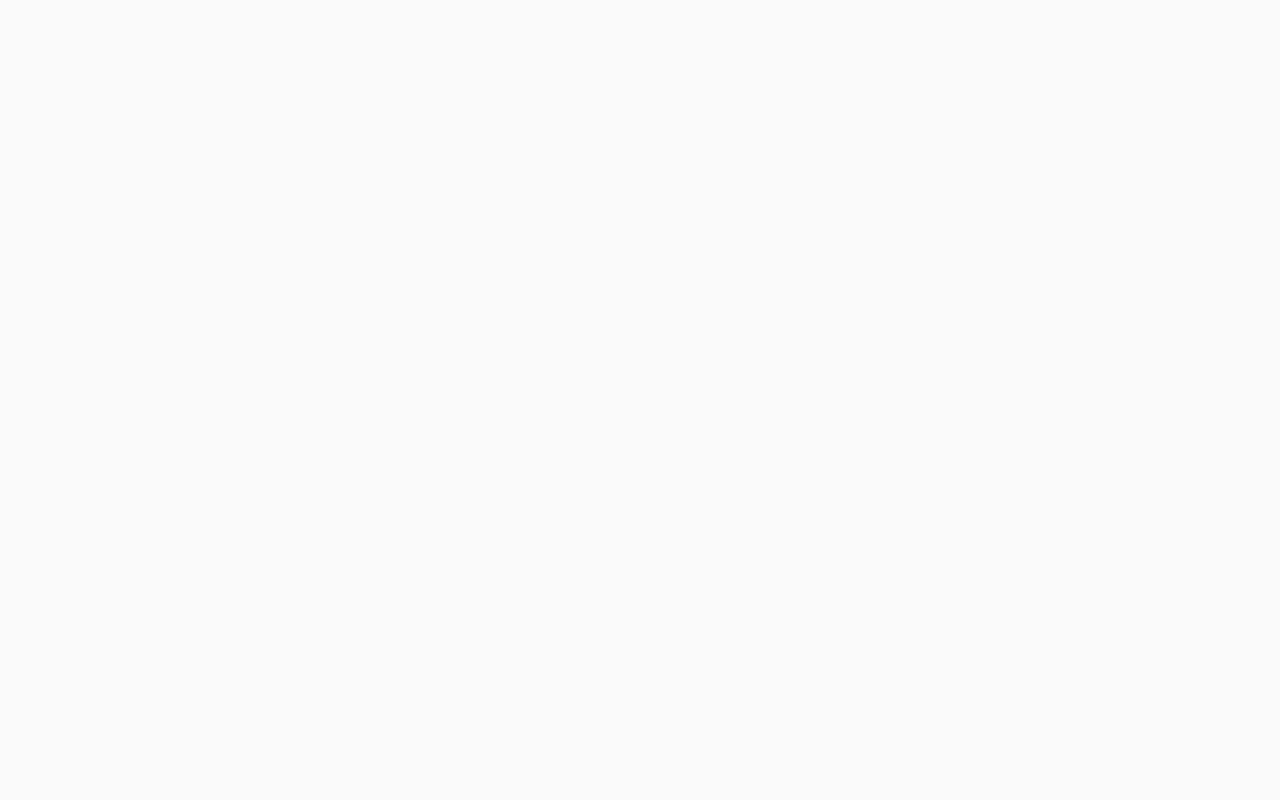
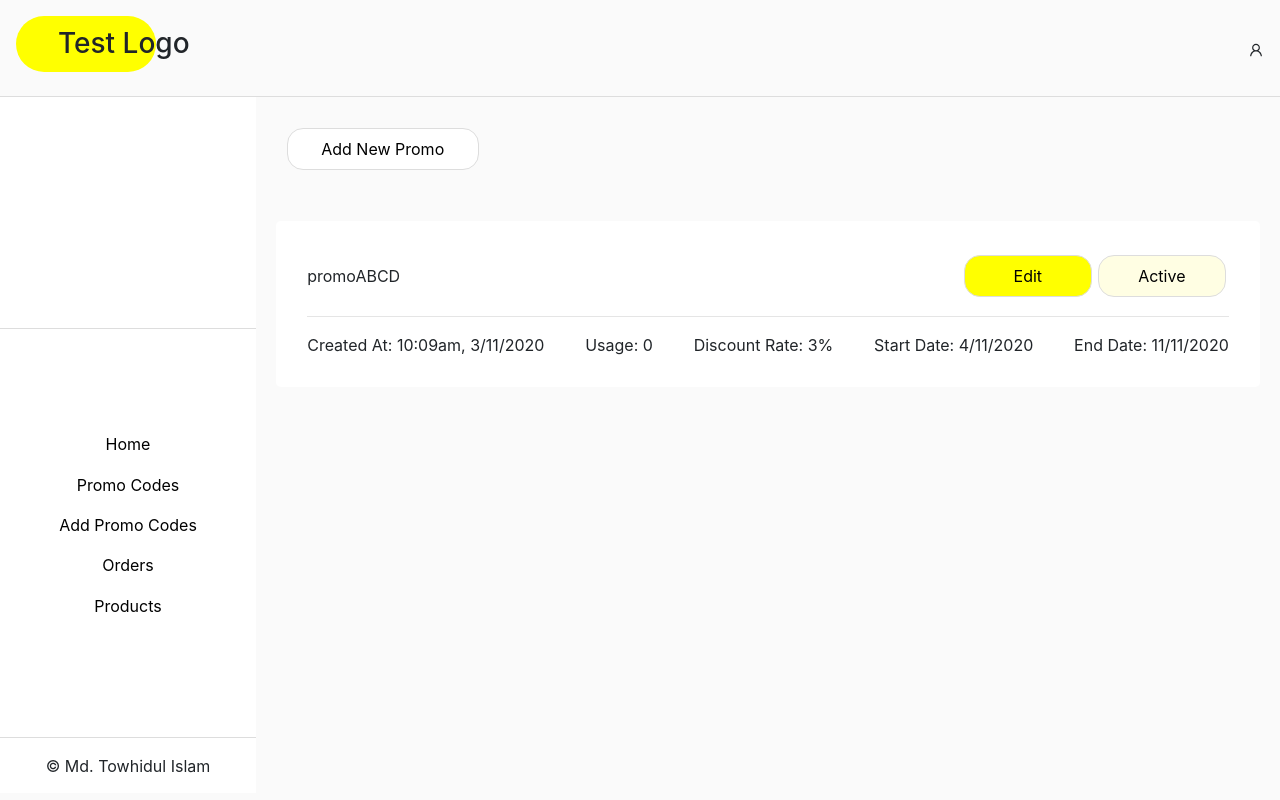
Before and after one commit to TowhidAust/onlineProductSellingApp, a React (Create React App) app: page /Promocodes in a window 1280 px wide. Built offline with nearby package versions, Linux system fonts and the light colour scheme.

Commit message:
delete cart

```diff
--- a/src/App.js
+++ b/src/App.js
@@ -15,6 +15,8 @@ import adminDetails from './components/AdminPanel/adminDetails';
 import Products from './components/AdminPanel/products';
 import AddNewProduct from './components/AdminPanel/addNewProd';
 import Orders from './components/AdminPanel/orders';
+import Promocodes from './components/AdminPanel/promocodes';
+import AddPromoCodes from './components/AdminPanel/addPromo';
 
 export default class App extends Component {
   constructor(props) {
@@ -41,6 +43,8 @@ export default class App extends Component {
             <Route path="/AdminProducts" exact component={Products}></Route>
             <Route path="/AddNewProduct" exact component={AddNewProduct}></Route>
             <Route path="/Orders" exact component={Orders}></Route>
+            <Route path="/Promocodes" exact component={Promocodes}></Route>
+            <Route path="/AddPromocodes" exact component={AddPromoCodes}></Route>
           </Switch>
         </div>
 
--- a/src/components/AdminPanel/addNewProd.js
+++ b/src/components/AdminPanel/addNewProd.js
@@ -1,6 +1,8 @@
 import React, { Component } from 'react';
+import { AiOutlineUser } from 'react-icons/ai';
 import { v4 as uuidv4 } from 'uuid';
 import { database } from '../../firebase';
+import LeftDrawer from '../Left_Drawer';
 
 
 
@@ -116,12 +118,8 @@ export default class AddNewProduct extends Component {
                 "discount": this.state.productDiscount,
             }
 
-            database.ref('/products').once("value").then((snapshot) => {
-                console.log("data from db=",snapshot.val());
-            })
 
-
-
+            // TODO need to use backend server to add the product with security.
             database.ref('/Products').push(data).then((snapshot) => {
                 console.log(snapshot.key);
                 alert("product data added successfully");
@@ -133,7 +131,22 @@ export default class AddNewProduct extends Component {
 
     render() {
         return (
-            <div className="addProductContainer">
+
+            <>
+            <div className="admin_header">
+                <h3 className="logo">
+                    <span>Test Logo</span>
+                </h3>
+                <span className="userIcon">
+                        <AiOutlineUser />
+                </span>
+            </div>
+            <div className="adminProductsCard">
+
+                <div className="leftDrawer">
+                            <LeftDrawer/>
+                </div>
+                <div className="rightPanel">
 
                 <div className="addProductInner">
                 <div>
@@ -165,10 +178,12 @@ export default class AddNewProduct extends Component {
                     <span onClick={ (e)=>{this.onclickInactiveHandler(e)}}>Inactive</span>
                 </div>
 
-                <div><button onClick={(e)=>{this.submitButtonClickHandler(e)}}>Add Product</button></div>
+                <div><button onClick={(e) => { this.submitButtonClickHandler(e) }}>Add Product</button></div>
+                </div>
             </div>
 
             </div>
+        </>
         )
     }
 }
--- /dev/null
+++ b/src/components/AdminPanel/addPromo.js
@@ -0,0 +1,61 @@
+import React, { Component } from 'react'
+import { AiOutlineUser } from 'react-icons/ai'
+import LeftDrawer from '../Left_Drawer'
+
+export default class AddPromoCodes extends Component {
+    render() {
+        return (
+            <>
+               <div className="admin_header">
+                    <h3 className="logo">
+                        <span>Test Logo</span>
+                    </h3>
+                    <span className="userIcon">
+                            <AiOutlineUser />
+                    </span>
+                </div>
+                <div className="adminProductsCard">
+                    <div className="leftDrawer">
+                        <LeftDrawer/>
+                    </div>
+
+                    <div className="rightPanel">
+                        <div className="addPromoCodesCont">
+
+                            <div>
+                                <div>Promo Code</div>
+                                <input type="text" />
+                            </div>
+
+                            <div>
+                                <div>Start Date</div>
+                                <input type="text" />
+                            </div>
+
+                            <div>
+                                <div>End Date</div>
+                                <input type="text" />
+                            </div>
+
+                            <div>
+                                <div>Discount Rate</div>
+                                <input type="text" />
+                            </div>
+
+                            <div>
+                                <div>Use Time</div>
+                                <input type="text" />
+                            </div>
+
+                            <div className="PromoactiveInactiveState">
+                                <span>Active</span>
+                                <span>Inactive</span>
+                            </div>
+                            <button>Add Promo Codes</button>
+                        </div>
+                    </div>
+                </div>
+            </>
+        )
+    }
+}
--- a/src/components/AdminPanel/admin.css
+++ b/src/components/AdminPanel/admin.css
@@ -166,8 +166,19 @@ overflow: auto;
     flex-direction: column;
     padding: 2em;
     border-radius: 0.3em;
+    width: 30%;
+    margin: auto;
+    margin-top: 5%;
 
 }
+
+.addProductInner button{
+    background-color: yellow;
+    padding: 0.3em;
+    border: 1px solid #ddd;
+    border-radius: 0.3em;
+}
+
 
 .addProductInner input{
     outline: none;
@@ -280,3 +291,89 @@ overflow: auto;
     background-color: red;
     color: #ffffff;
 }
+
+
+
+/* Promo code css */
+.promoCard{
+    background-color: white;
+    padding: 3%;
+    margin: 2%;
+    border-radius: 0.3em;
+}
+
+.promofirstRow{
+    display: flex;
+    justify-content: space-between;
+    align-items: center;
+}
+.promofirstRow .promoEditBtn{
+    padding: 0.5em;
+    min-width: 8em;
+    background-color: yellow;
+    border-radius: 1em;
+    border: 1px solid #ddd;
+}
+
+.promofirstRow .activeStatusBtn{
+    padding: 0.5em;
+    min-width: 8em;
+    background-color: #FFFEE3;
+    border-radius: 1em;
+    border: 1px solid #ddd;
+}
+
+.PromoButtons button{
+    margin: 3px;
+}
+
+.promoSecondRow{
+    display: flex;
+    justify-content: space-between;
+    align-items: center;
+}
+
+.promoAddButton{
+    border: 1px solid #ddd;
+    padding: 0.5em;
+    border-radius: 1em;
+    width: 12em;
+    background-color: #ffffff;
+    margin: 3%;
+}
+
+/* Add Promo codes */
+.addPromoCodesCont{
+    display: flex;
+    justify-content: flex-start;
+    align-items: center;
+    flex-direction: column;
+    width: 30%;
+    background-color: #fff;
+    margin: auto;
+    margin-top: 5%;
+    padding: 3%;
+    border-radius: 0.3em;
+}
+
+.PromoactiveInactiveState{
+    width: 70%;
+    margin: 0.5em 0;
+    display: flex;
+    justify-content: space-between;
+    align-items: center;
+}
+
+.addPromoCodesCont input{
+    padding: 0.3em;
+    outline: none;
+    border-radius: 0.3em;
+    border: 1px solid #ddd;
+}
+
+.addPromoCodesCont button{
+    background-color: yellow;
+    padding: 0.5em;
+    border-radius: 0.3em;
+    border: 1px solid #ddd;
+}
--- a/src/components/AdminPanel/products.js
+++ b/src/components/AdminPanel/products.js
@@ -51,8 +51,38 @@ export default class Products extends Component {
 
 
     componentDidMount() {
+        this.fetchProductFromBackendDatabase();
+    }
 
+     // fetch products from backend
+     fetchProductFromBackendDatabase = () => {
+        // first fetch products from backend
+        fetch('http://localhost:5000/products')
+        .then(response => response.json())
+        .then(data => {
+            // console.log('Success:', data);
+            // now modify the data
+            let _productSampleData = [];
+            for (let key in data) {
+                let product = data[key];
+                _productSampleData.push(product);
+            }
+
+            if (data.msg !== 'undefined') {
+                this.setState({
+                    productSampleData: _productSampleData
+                })
+            }
+
+        }).then(() => {
+
+
+        })
+        .catch((error) => {
+            console.error('Error:', error);
+        });
     }
+
 
 
     createProductCards=()=>{
@@ -69,6 +99,7 @@ export default class Products extends Component {
             </div>
         ));
     }
+
 
 
     render() {
@@ -95,7 +126,6 @@ export default class Products extends Component {
                                             to={{ pathname: "/AddNewProduct" }}>
                                 <button>Add New Product</button>
                             </Link>
-
                         </div>
                         <div className="cardsContainer">
                             {this.createProductCards()}
--- /dev/null
+++ b/src/components/AdminPanel/promocodes.js
@@ -0,0 +1,48 @@
+import React, { Component } from 'react'
+import { AiOutlineUser } from 'react-icons/ai'
+import LeftDrawer from '../Left_Drawer'
+
+export default class Promocodes extends Component {
+    render() {
+        return (
+            <>
+               <div className="admin_header">
+                    <h3 className="logo">
+                        <span>Test Logo</span>
+                    </h3>
+                    <span className="userIcon">
+                            <AiOutlineUser />
+                    </span>
+                </div>
+                <div className="adminProductsCard">
+                    <div className="leftDrawer">
+                        <LeftDrawer/>
+                    </div>
+
+                    <div className="rightPanel">
+                        <div><button className="promoAddButton">Add New Promo</button></div>
+                        <div className="promoCard">
+                        <div className="promofirstRow">
+                            <div className="promoCode">promoABCD</div>
+                            <div className="PromoButtons">
+                                <button className="promoEditBtn">Edit</button>
+                                <button className="activeStatusBtn">Active</button>
+                            </div>
+                        </div>
+                        <hr />
+                        <div className="promoSecondRow">
+                            <div className="PromoButtons">Created At: 10:09am, 3/11/2020</div>
+                            <div className="PromoButtons">Usage: 0</div>
+                            <div className="PromoButtons">Discount Rate: 3%</div>
+                            <div className="PromoButtons">Start Date: 4/11/2020</div>
+                            <div className="PromoButtons">End Date: 11/11/2020</div>
+                        </div>
+                    </div>
+                    </div>
+
+
+                </div>
+            </>
+        )
+    }
+}
--- a/src/components/CartPage/cartPage.css
+++ b/src/components/CartPage/cartPage.css
@@ -18,6 +18,14 @@
     padding: 2em;
     border: 1px solid #ddd;
     border-radius: 1em;
+    position: relative;
+}
+
+.deleteCartProd{
+    position: absolute;
+    top: 4%;
+    right: 2%;
+    cursor: pointer;
 }
 
 .orderSummary{
--- a/src/components/Left_Drawer/index.js
+++ b/src/components/Left_Drawer/index.js
@@ -17,10 +17,9 @@ export default class LeftDrawer extends Component {
             </div>
         <ul className="left_drawer_ul">
 
-
-            <li><Link to={"/"} >Promotion</Link></li>
-            <li><Link to={"/"} >Promo Codes</Link></li>
-            <li><Link to={"/"} >Add Promo Codes</Link></li>
+            <li><Link to={"/"} >Home</Link></li>
+            <li><Link to={"/Promocodes"} >Promo Codes</Link></li>
+            <li><Link to={"/AddPromocodes"} >Add Promo Codes</Link></li>
             <li><Link  to={"/Orders"} >Orders</Link></li>
             <li><Link  to={"/AdminProducts"} >Products</Link></li>
           </ul>
```
Also changed, not shown: src/components/CartPage/index.js (+53 -1 lines).
